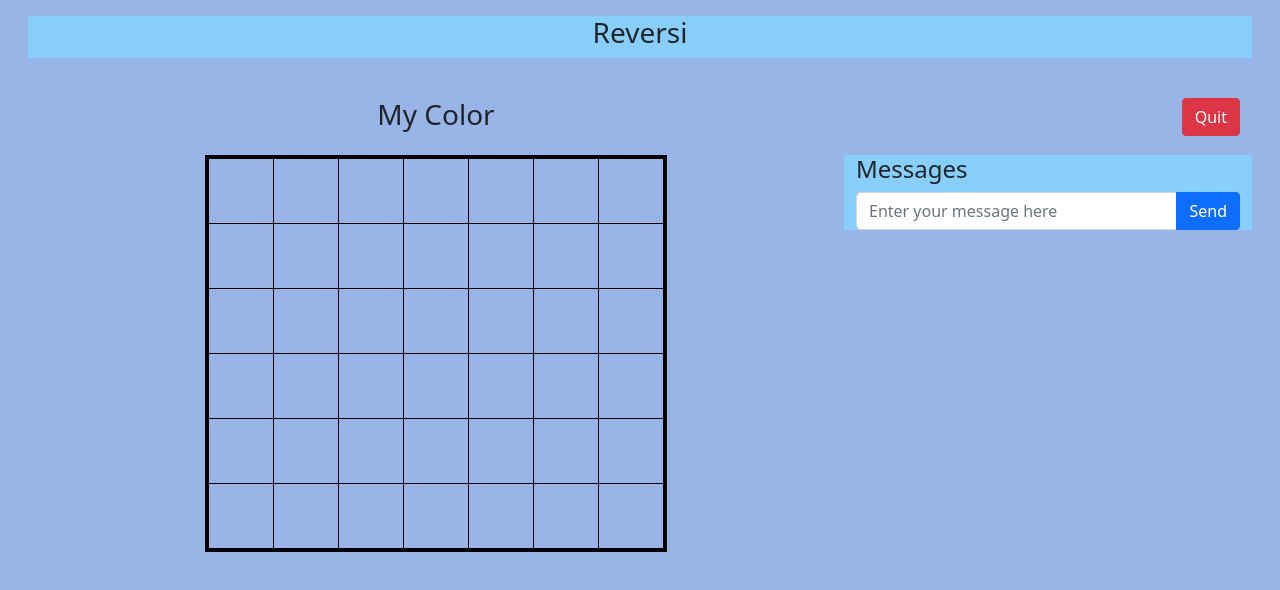
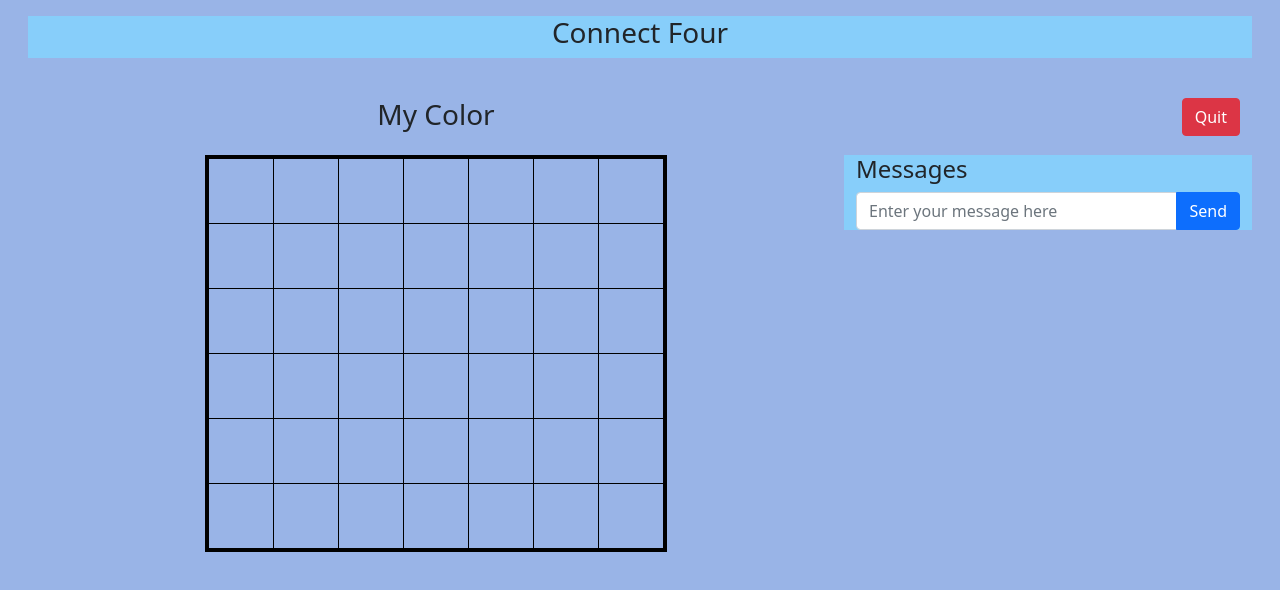
Before and after one commit to KrabbyPattyson/ConnectFour, a website: page public/game.html in a window 1280 px wide. Drawn offline with nearby package versions, Linux system fonts and the light colour scheme; no server answers.

Commit message:
Update game.html
Changed title tag and top div to 'Connect Four'

```diff
--- a/public/game.html
+++ b/public/game.html
@@ -12,14 +12,14 @@
 
     <link rel='stylesheet' href='assets/css/game.css' />
 
-    <title>Reversi</title>
+    <title>Connect Four</title>
 </head>
 
 <body>
     <div class="container-fluid">
         <div class="row m-3 headerrow">
             <div class="col text-center">
-                <h3 id="gameTitle">Reversi</h3>
+                <h3 id="gameTitle">Connect Four</h3>
             </div>
         </div>
 
```
